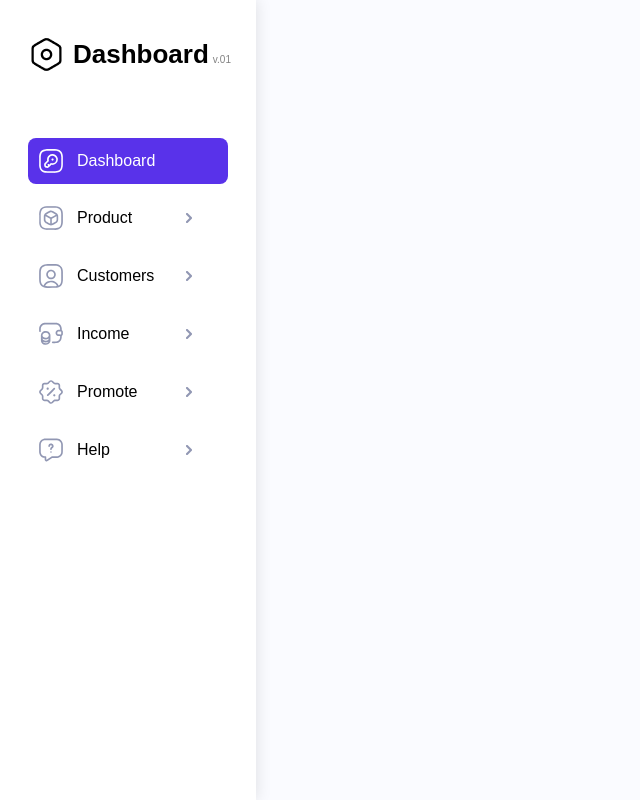
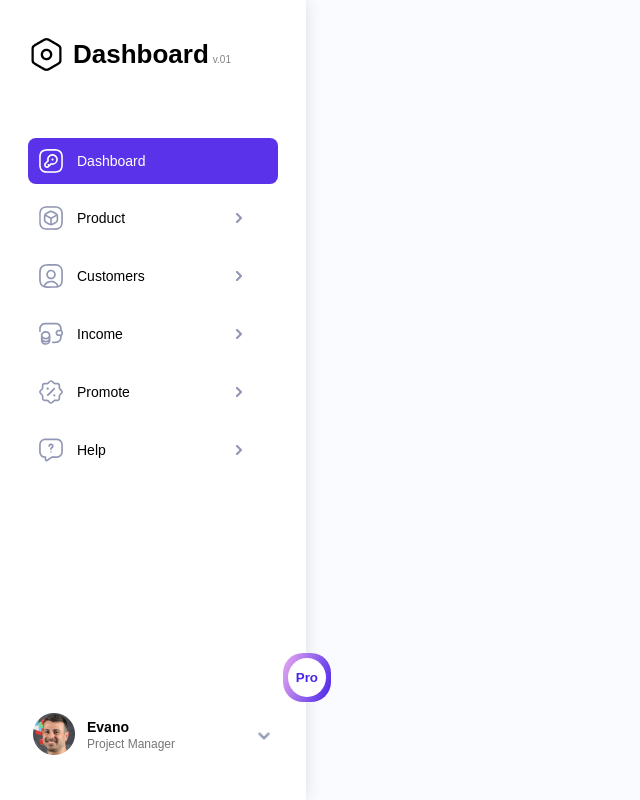
Before and after one commit to Makush-0762/CRM, a React (Create React App) app: page / in a window 1280 px wide. Shown: the whole page, without its empty margins (0-640 px from the left). Built offline with nearby package versions, Linux system fonts and the light colour scheme.

Commit message:
add pro version and profile card, update card pro version

```diff
--- a/src/App.css
+++ b/src/App.css
@@ -43,3 +43,9 @@ a {
 ul {
     list-style: none;
 }
+button {
+    border: none;
+    outline: none;
+    background-color: transparent;
+    cursor: pointer;
+}
--- a/src/components/side_menu/Menu/MenuItem.js
+++ b/src/components/side_menu/Menu/MenuItem.js
@@ -18,8 +18,9 @@ export default function MenuItem({
 
     const [isOpen, setIsOpen] = useState(true);
 
-    const handleClick = () => {
+    const handleClick = (event) => {
         onMenuItemClick(id);
+        event.stopPropagation();
         setIsOpen(!isOpen);
     };
     return (
--- a/src/components/side_menu/ProVersion.js
+++ b/src/components/side_menu/ProVersion.js
@@ -1,5 +1,29 @@
-import React from "react";
+import React from 'react';
+import './style_side-menu/ProVersion.css';
 
 export default function ProVersion() {
-
+    return (
+        <>
+            {false ? (
+                <div className="proVersion__body">
+                    <div className="proVersion__body-full">
+                        <h3 children="proVersion__title">
+                            Upgrade to PRO to get access all Features!
+                        </h3>
+                        <button className="proVersion__button">
+                            Get Pro Now!
+                        </button>
+                    </div>
+                </div>
+            ) : (
+                <div className="proVersion__body-f">
+                    <div className="proVersion__body-little">
+                        <button className="proVersion__button-little">
+                            Pro
+                        </button>
+                    </div>
+                </div>
+            )}
+        </>
+    );
 }
--- /dev/null
+++ b/src/components/side_menu/ProfileMenu.js
@@ -0,0 +1,27 @@
+import React from 'react';
+import './style_side-menu/ProfileMenu.css';
+import evano from '../../images/evano.png';
+import arrow_down from '../../images/arrow_defoult.png';
+
+export default function ProfileMenu() {
+    return (
+        <div className="profileMenu__profile">
+            <div className="profile__body-img">
+                <img
+                    src={evano}
+                    alt="Profile"
+                    className="profile__img"
+                />
+            </div>
+            <div className="profile__body-name">
+                <p className="profile__name">Evano</p>
+                <p className="profile__position">Project Manager</p>
+            </div>
+            <img
+                src={arrow_down}
+                alt="icon Arrow"
+                className="profile__arrow"
+            />
+        </div>
+    );
+}
--- a/src/components/side_menu/SideMenu.js
+++ b/src/components/side_menu/SideMenu.js
@@ -2,13 +2,20 @@ import React, { useState } from 'react';
 import Logo from './Logo';
 import './style_side-menu/Side-menu.css';
 import MenuLists from './Menu/MenuLists.js';
+import ProVersion from './ProVersion.js';
+import ProfileMenu from './ProfileMenu.js';
 
 export default function SideMenu() {
     return (
         <div className="sideMenu__body">
-            <Logo version="v.01" />
-            <MenuLists />
-
+            <div className="sideMenu__Menu">
+                <Logo version="v.01" />
+                <MenuLists />
+            </div>
+            <div className="sideMenu__profile-pro">
+                <ProVersion />
+                <ProfileMenu />
+            </div>
         </div>
     );
 }
--- a/src/components/side_menu/style_side-menu/MenuItem.css
+++ b/src/components/side_menu/style_side-menu/MenuItem.css
@@ -1,7 +1,7 @@
 .menuItem__item {
     border-radius: 8px;
     font-weight: 500;
-    font-size: 16px;
+    font-size: 14px;
 }
 .menuItem__link {
     display: flex;
--- a/src/components/side_menu/style_side-menu/MenuLists.css
+++ b/src/components/side_menu/style_side-menu/MenuLists.css
@@ -1,3 +1,5 @@
 .menuLists__body {
     margin-top: 65px;
+    max-height: 600px;
+    overflow-y: auto;
 }
--- /dev/null
+++ b/src/components/side_menu/style_side-menu/ProVersion.css
@@ -0,0 +1,56 @@
+.proVersion__body {
+    width: 250px;
+    height: 150px;
+    border-radius: 20px;
+    background: linear-gradient(110deg, #eaabf0, #4623e9);
+    padding: 23px;
+    display: flex;
+    flex-direction: column;
+    justify-content: space-around;
+    font-family: 'Poppins', sans-serif;
+    align-items: center;
+    margin-bottom: 48px;
+}
+.proVersion__body-f {
+    border-radius: 20px;
+    background-image: linear-gradient(110deg, #eaabf0, #4623e9);
+    padding: 5px;
+    font-family: 'Poppins', sans-serif;
+    margin-bottom: 48px;
+    width: fit-content;
+    width: -moz-fit-content;
+    position: absolute;
+    right: -25px;
+    bottom: 50px;
+    transition: all 0.3s ease-in-out;
+}
+.proVersion__body-f:hover {
+    transform: scale(1.2);
+    background-image: linear-gradient(110deg, #4623e9, #eaabf0);
+}
+.proVersion__body h3 {
+    font-weight: 600;
+    font-size: 14px;
+    color: #fff;
+    text-align: center;
+    width: 182px;
+}
+
+.proVersion__button {
+    font-weight: 600;
+    font-size: 14px;
+    text-align: center;
+    color: #4925e9;
+    padding: 10px 55px;
+    border-radius: 20px;
+    background-color: #ffffff;
+    box-shadow: 0 10px 60px 0 rgba(226, 236, 249, 0.5);
+}
+.proVersion__button-little {
+    padding: 12px 8px;
+    color: #4925e9;
+    background-color: #fff;
+    font-weight: 600;
+    border-radius: 50%;
+    cursor: pointer;
+}
--- /dev/null
+++ b/src/components/side_menu/style_side-menu/ProfileMenu.css
@@ -0,0 +1,31 @@
+.profileMenu__profile {
+    display: flex;
+    align-items: center;
+    position: sticky;
+    bottom: 0px;
+    background-color: #fff;
+    padding: 5px;
+}
+.profile__body-name {
+    display: flex;
+    flex-direction: column;
+    justify-content: space-around;
+    margin-left: 12px;
+}
+.profile__arrow {
+    width: 18px;
+    height: 18px;
+    transform: rotate(90deg);
+    margin-left: auto;
+    cursor: pointer;
+}
+.profile__name {
+    font-weight: 600;
+    color: #000;
+}
+
+.profile__position {
+    font-weight: 400;
+    font-size: 12px;
+    color: #757575;
+}
--- a/src/components/side_menu/style_side-menu/Side-menu.css
+++ b/src/components/side_menu/style_side-menu/Side-menu.css
@@ -1,11 +1,22 @@
 .sideMenu__body {
-    max-width: 20%;
+    display: flex;
+    flex-direction: column;
+    justify-content: space-around;
+    max-width: 306px;
     padding: 36px 28px;
     background-color: rgb(255, 255, 255);
-    height: 100vh;
+    min-height: 100vh;
     box-shadow: 0px 0px 15px #0000001f;
+    position: relative;
 }
-
+.sideMenu__profile-pro {
+    flex-grow: 1;
+    display: flex;
+    flex-direction: column;
+    justify-content: end;
+}
+.sideMenu__profile-pro:last-child {
+}
 .arrow {
     transform: rotate(90deg);
 }
--- a/src/components/side_menu/style_side-menu/SubMenu.css
+++ b/src/components/side_menu/style_side-menu/SubMenu.css
@@ -1,17 +1,22 @@
 .subMenu__menu {
+    display: flex;
+    flex-direction: column;
+    justify-content: space-between;
     padding: 10px 0px 10px 20px;
     background-color: #ad97ff;
     border-bottom-left-radius: 8px;
     border-bottom-right-radius: 8px;
 }
+
 .subMenu__item {
+    width: auto;
     padding: 8px;
     transition: all 0.2s;
     border-radius: 8px;
-    transform-origin: center left;
+    transform-origin: center right;
 }
 .subMenu__item:hover {
-    transform: scale(1.1);
+    transform: scale(1.05);
     background-color: #a890ff;
     box-shadow: 0px 0px 15px #00000077;
 }
```
Also changed, not shown: src/images/evano.png (added).
